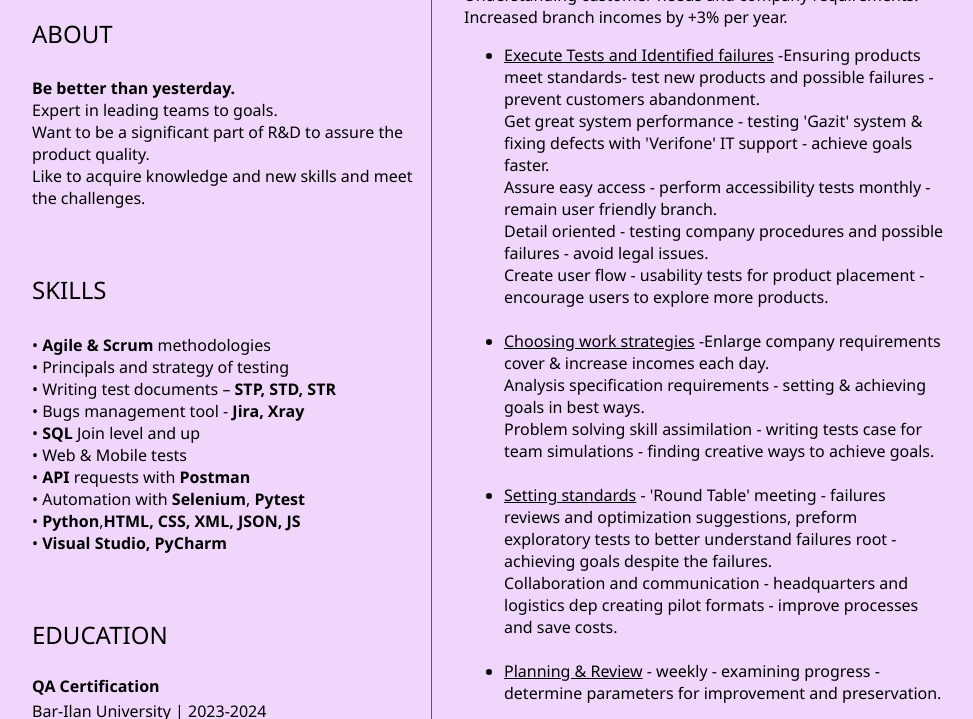
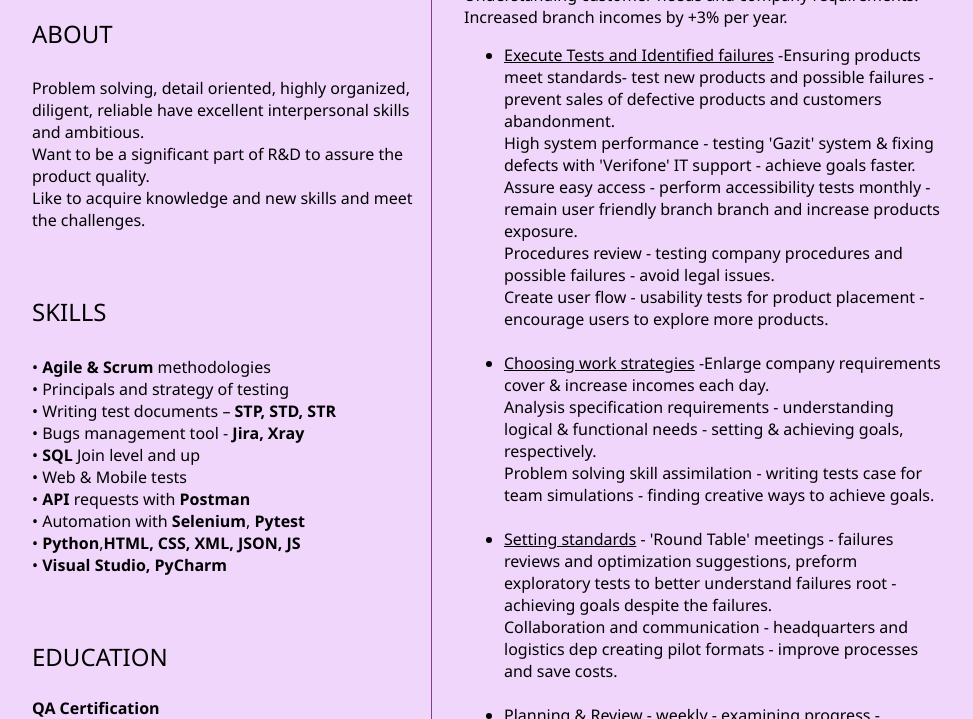
Before and after one commit to LilacUtz/My-Resume-html, a plain HTML site: page index.html in a window 1280 px wide. Shown: the part 539-1258 px from the top of the page, without its empty margins (160-1133 px from the left). Drawn offline with Linux system fonts and the light colour scheme.

Commit message:
initial commit

```diff
--- a/index.html
+++ b/index.html
@@ -42,8 +42,7 @@
 
 						<h2>ABOUT</h2>
 						<!-- about you -->
-						<p><b>Be better than yesterday.</b><br/>
-							Expert in leading teams to goals.<br/>
+						<p>Problem solving, detail oriented, highly organized, diligent, reliable have excellent interpersonal skills and ambitious.<br/>
 							Want to be a significant part of R&D to assure the product quality.<br/>
 							Like to acquire knowledge and new skills and meet the challenges.
 							</p>
@@ -90,22 +89,22 @@
 										   </p>
                     <ul>
                             <li><u>Execute Tests and Identified failures</u> -Ensuring products meet standards- test new products and
-								possible failures - prevent customers abandonment.
+								possible failures - prevent sales of defective products and customers abandonment.
 								</li>
-								Get great system performance - testing 'Gazit' system & fixing defects with 'Verifone' IT support - achieve goals faster. <br/>
-								Assure easy access - perform accessibility tests monthly - remain user friendly branch.<br/>
-								Detail oriented - testing company procedures and possible failures - avoid legal issues.<br/>
+								High system performance - testing 'Gazit' system & fixing defects with 'Verifone' IT support - achieve goals faster. <br/>
+								Assure easy access - perform accessibility tests monthly - remain user friendly branch branch and increase products exposure.<br/>
+								Procedures review  - testing company procedures and possible failures - avoid legal issues.<br/>
 								Create user flow - usability tests for product placement - encourage users to explore more products.<br/>
 								<br/>
 							<li><u>Choosing work strategies</u> -Enlarge company requirements cover & increase incomes each day.</li>
-							Analysis specification requirements - setting & achieving goals in best ways.<br/>
+							Analysis specification requirements - understanding logical & functional needs - setting & achieving goals, respectively.<br/>
 							Problem solving skill assimilation - writing tests case for team simulations - finding creative ways to achieve goals.</li><br/><br/>
-							<li><u>Setting standards</u> - 'Round Table' meeting - failures reviews and optimization suggestions,
+							<li><u>Setting standards</u> - 'Round Table' meetings - failures reviews and optimization suggestions,
 								preform exploratory tests to better understand failures root - achieving goals despite the failures.<br/>
 								Collaboration and communication - headquarters and logistics dep creating pilot formats - improve processes and save costs.
 								</li><br/>
 							<li><u>Planning & Review</u> - weekly - examining progress - determine parameters for improvement and
-								preservation.
+								preservation and monthly summaries.
 								</li>
 
 					</ul>
```
